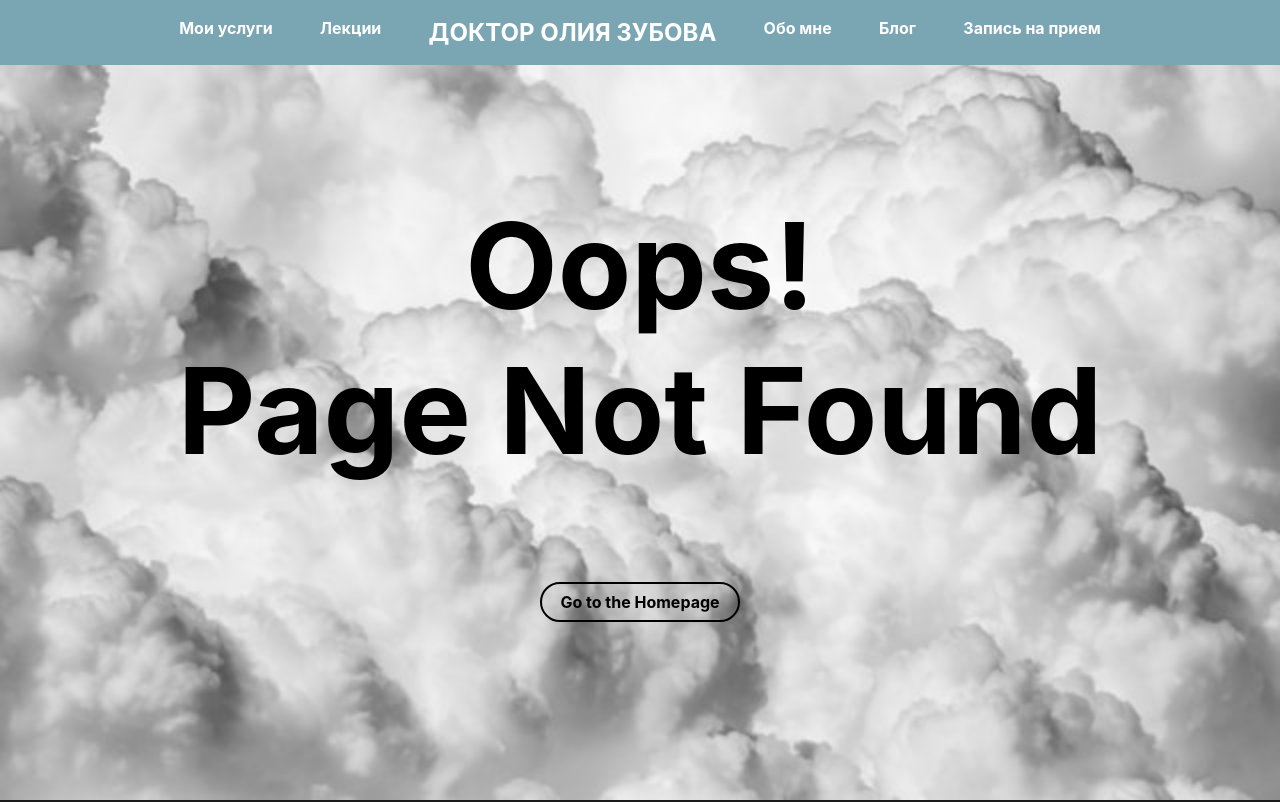
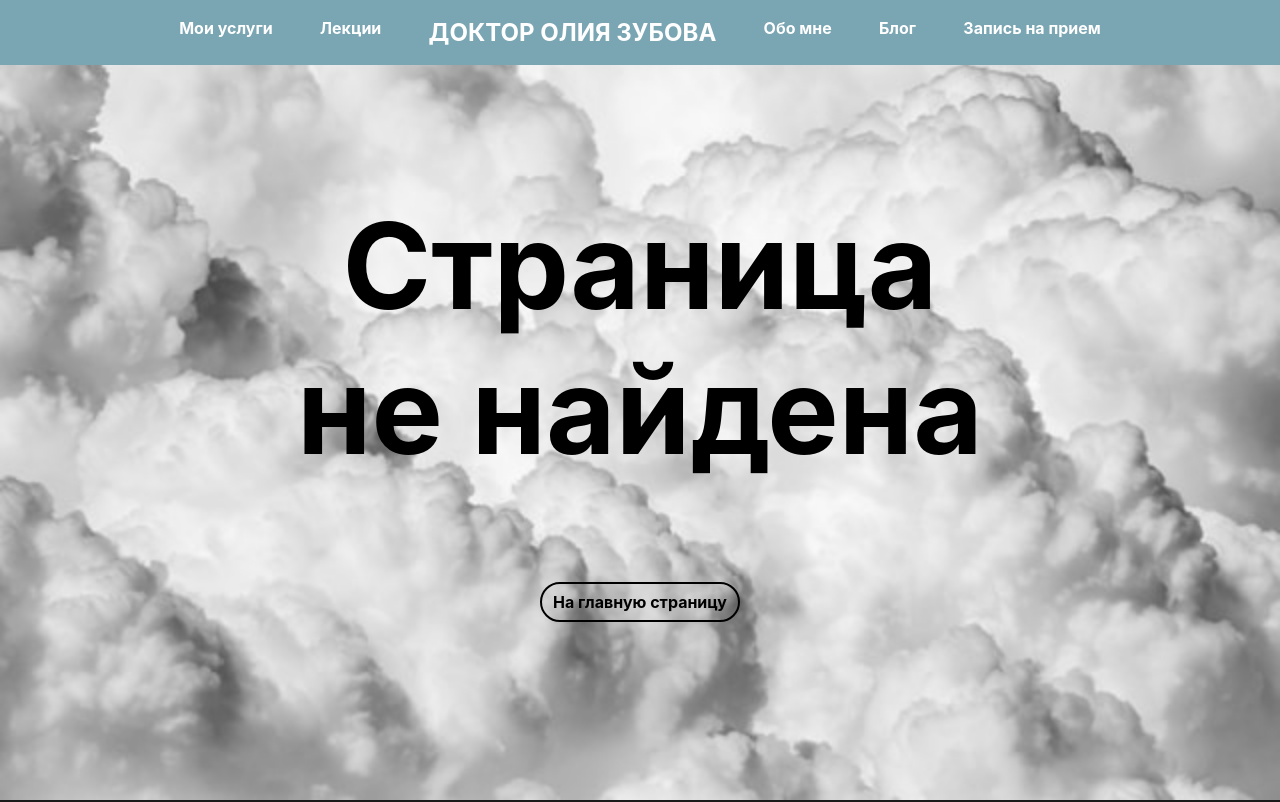
Before and after one commit to artmzbv/doctor, a React (Create React App) app in the folder frontend/: page /lectures in a window 1280 px wide. Shown: the top 802 px of the page. Built offline with nearby package versions, Linux system fonts and the light colour scheme.

Commit message:
not_found

```diff
--- a/frontend/src/components/Footer/Footer.css
+++ b/frontend/src/components/Footer/Footer.css
@@ -27,7 +27,7 @@
 }
 
 .footer__link:hover {
-    color: #F6C852;
+    color: #DE5F80;
 }
 
 
--- a/frontend/src/components/PageNotFound/PageNotFound.css
+++ b/frontend/src/components/PageNotFound/PageNotFound.css
@@ -17,9 +17,6 @@
     text-align: center;
 }
 
-.not-found__text{
-    color: black;
-}
 
 .not-found__button{
     border: none;
@@ -44,7 +41,7 @@
 }
 
 .not-found__button:hover{
-    background-color: #ff9900;
+    background-color: #DE5F80;
     color: white;
     border: none;
 }
--- a/frontend/src/components/PageNotFound/PageNotFound.jsx
+++ b/frontend/src/components/PageNotFound/PageNotFound.jsx
@@ -5,11 +5,11 @@ import './PageNotFound.css';
 export default function PageNotFound () {
     return (
       <section className="not-found">
-        <h1 className="not-found__title">{`Oops!\nPage Not Found`}</h1>
+        <h1 className="not-found__title">{`Страница\nне найдена`}</h1>
         <img className="not-found__image" src={''} alt=""/>
         <Link to="/">
             <button className="not-found__button">
-            <p className="not-found__text">Go to the Homepage</p>
+            <p className="not-found__text">На главную страницу</p>
             </button>
         </Link>
       </section>
```
